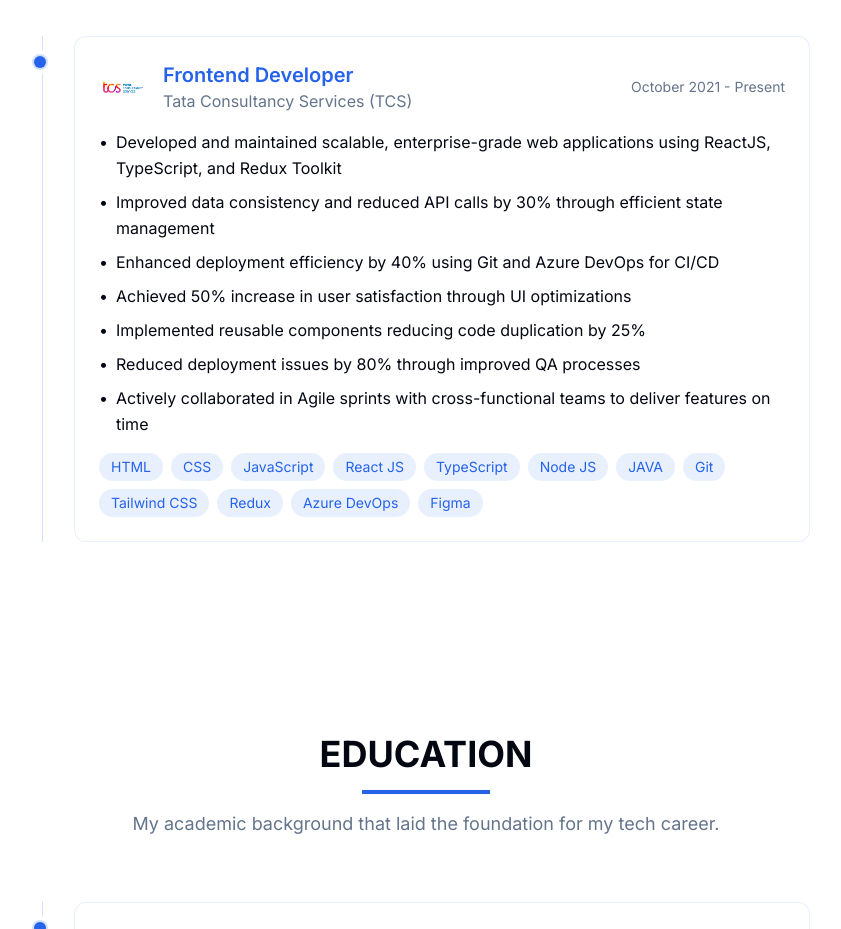
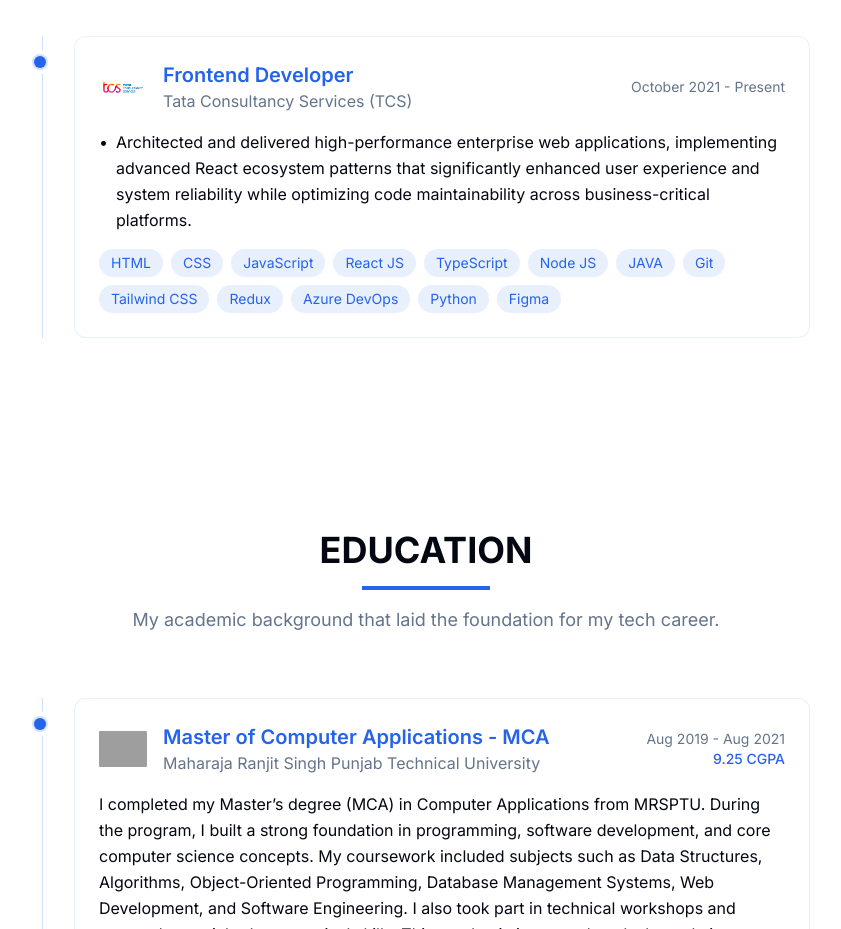
Before and after one commit to Harsimran-Wiz/portfolio, a React (Vite) app: page / in a window 1280 px wide. Shown: the part 2080-3009 px from the top of the page, without its empty margins (214-1055 px from the left). Built offline with nearby package versions, Linux system fonts and the light colour scheme; grey boxes are pictures that could not be loaded.

Commit message:
description changes

```diff
--- a/src/constant/constants.ts
+++ b/src/constant/constants.ts
@@ -87,13 +87,7 @@ export const experienceList = [
     company: "Tata Consultancy Services (TCS)",
     date: "October 2021 - Present",
     desc: [
-      "Developed and maintained scalable, enterprise-grade web applications using ReactJS, TypeScript, and Redux Toolkit",
-      "Improved data consistency and reduced API calls by 30% through efficient state management",
-      "Enhanced deployment efficiency by 40% using Git and Azure DevOps for CI/CD",
-      "Achieved 50% increase in user satisfaction through UI optimizations",
-      "Implemented reusable components reducing code duplication by 25%",
-      "Reduced deployment issues by 80% through improved QA processes",
-      "Actively collaborated in Agile sprints with cross-functional teams to deliver features on time",
+      "Architected and delivered high-performance enterprise web applications, implementing advanced React ecosystem patterns that significantly enhanced user experience and system reliability while optimizing code maintainability across business-critical platforms.",
     ],
     skills: [
       "HTML",
@@ -107,7 +101,8 @@ export const experienceList = [
       "Tailwind CSS",
       "Redux",
       "Azure DevOps",
-      "Figma"
+      "Python",
+      "Figma",
     ],
   },
 ];
```
